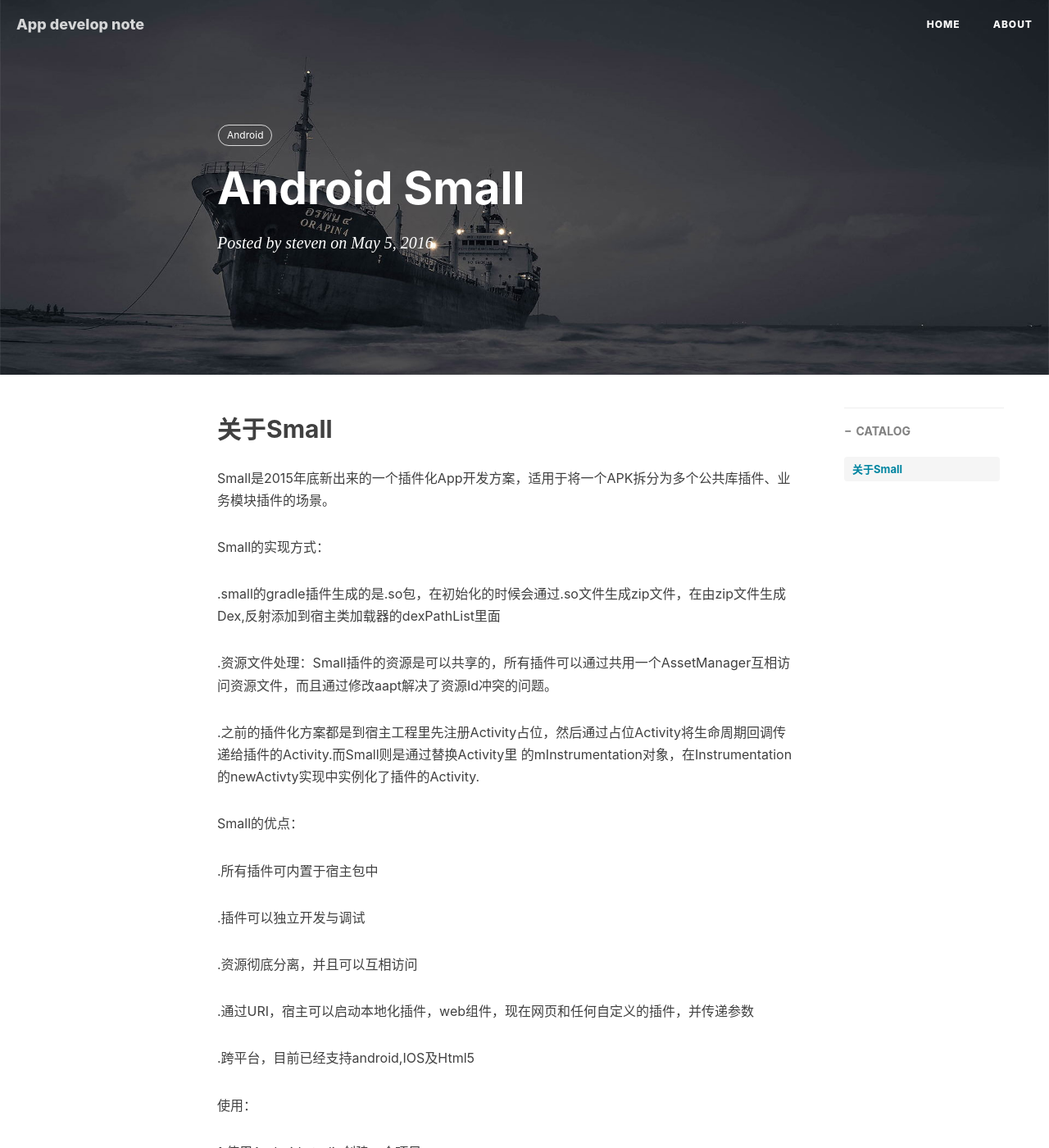
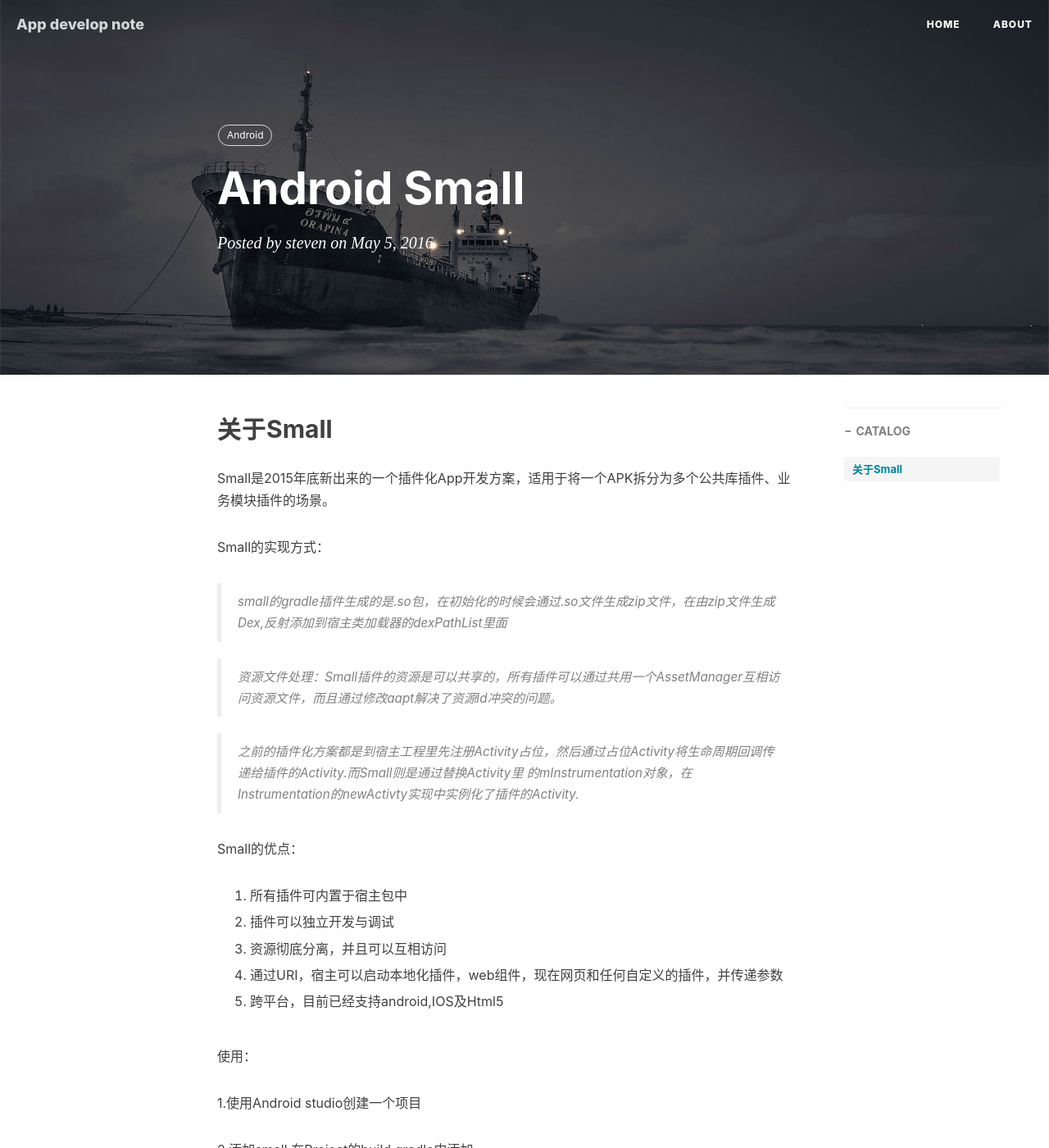
Before and after one commit to StevenDXC/Blog, a Jekyll site: the page built from _posts/2016-05-05-android_small.md, in a window 1280 px wide and 1400 px high. Shown: the whole window at 82% size. Built offline with Jekyll 4.4.1, drawn with Linux system fonts in a browser that asks for light colours; nearby versions of some CDN libraries; Markdown is read by kramdown in place of the engine named in the settings; comment, search, counter and statistics services are not loaded; part of the change alters nothing that is shown.

````diff
--- a/_posts/2016-05-05-android_small.md
+++ b/_posts/2016-05-05-android_small.md
@@ -17,23 +17,23 @@ Small是2015年底新出来的一个插件化App开发方案，适用于将一
 
 Small的实现方式：
 
-.small的gradle插件生成的是.so包，在初始化的时候会通过.so文件生成zip文件，在由zip文件生成Dex,反射添加到宿主类加载器的dexPathList里面
+>small的gradle插件生成的是.so包，在初始化的时候会通过.so文件生成zip文件，在由zip文件生成Dex,反射添加到宿主类加载器的dexPathList里面
 
-.资源文件处理：Small插件的资源是可以共享的，所有插件可以通过共用一个AssetManager互相访问资源文件，而且通过修改aapt解决了资源Id冲突的问题。
+>资源文件处理：Small插件的资源是可以共享的，所有插件可以通过共用一个AssetManager互相访问资源文件，而且通过修改aapt解决了资源Id冲突的问题。
 
-.之前的插件化方案都是到宿主工程里先注册Activity占位，然后通过占位Activity将生命周期回调传递给插件的Activity.而Small则是通过替换Activity里    的mInstrumentation对象，在Instrumentation的newActivty实现中实例化了插件的Activity.
+>之前的插件化方案都是到宿主工程里先注册Activity占位，然后通过占位Activity将生命周期回调传递给插件的Activity.而Small则是通过替换Activity里    的mInstrumentation对象，在Instrumentation的newActivty实现中实例化了插件的Activity.
 
 Small的优点：
 
-.所有插件可内置于宿主包中
+1. 所有插件可内置于宿主包中
 
-.插件可以独立开发与调试
+2. 插件可以独立开发与调试
 
-.资源彻底分离，并且可以互相访问
+3. 资源彻底分离，并且可以互相访问
 
-.通过URI，宿主可以启动本地化插件，web组件，现在网页和任何自定义的插件，并传递参数
+4. 通过URI，宿主可以启动本地化插件，web组件，现在网页和任何自定义的插件，并传递参数
 
-.跨平台，目前已经支持android,IOS及Html5
+5. 跨平台，目前已经支持android,IOS及Html5
 
 使用：
 
@@ -190,8 +190,7 @@ Intent intent = Small.getIntentOfUri("main",context)
 
 
   ```java
-./gradlew :app.main:assembleRelease
-
-```
+   ./gradlew :app.main:assembleRelease
+  ```
 
  然后就可以运行App了
````
